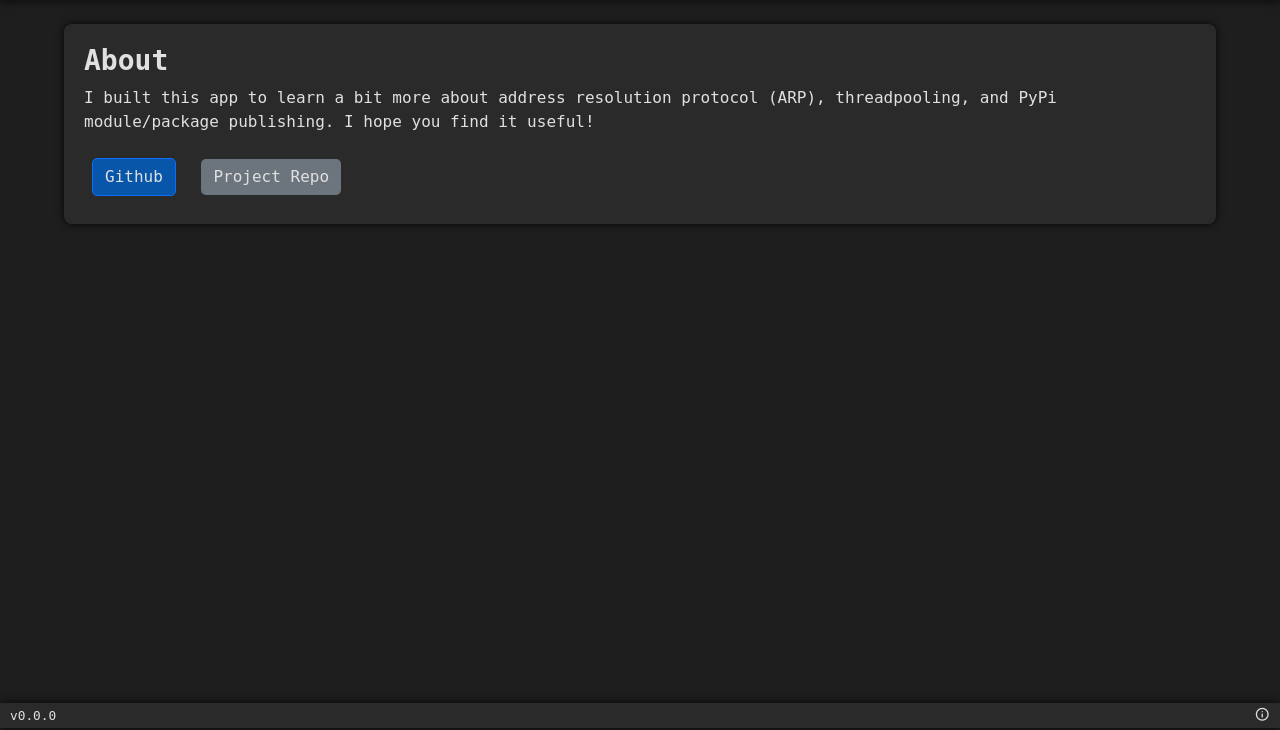
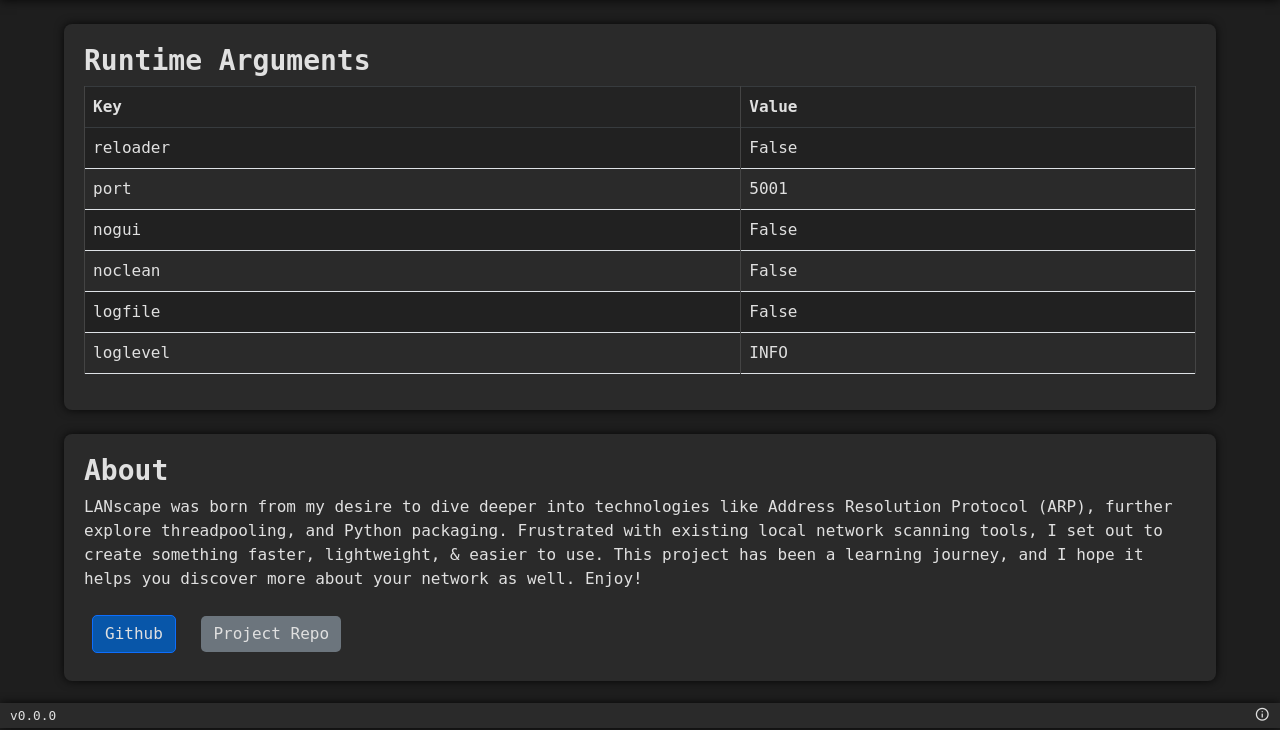
Before and after one commit to mdennis281/LANscape, a Flask app: page /info in a window 1280 px wide. Shown: the part 72-802 px from the top of the page. Run offline with Flask 3, Linux system fonts and the light colour scheme; parts of the project's set-up code (start-up, migrations or seed data) failed here and were passed over.

Commit message:
runtime args and better desc

```diff
--- a/src/lanscape/templates/info.html
+++ b/src/lanscape/templates/info.html
@@ -23,12 +23,36 @@
         </a>
     </div>
     {% endif %}
+    <div class="container-fluid my-4">
+        <h3>Runtime Arguments</h3>
+        <table class="table table-striped table-bordered">
+            <thead class="table-dark">
+                <tr>
+                    <th>Key</th>
+                    <th>Value</th>
+                </tr>
+            </thead>
+            <tbody>
+                {% for key, value in runtime_args.items() %}
+                <tr>
+                    <td>{{ key }}</td>
+                    <td>{{ value }}</td>
+                </tr>
+                {% endfor %}
+            </tbody>
+        </table>
+    </div>
 
     <div class="container-fluid my-4">
         <h3>About</h3>
         <p>
-            I built this app to learn a bit more about address resolution protocol (ARP), threadpooling, and PyPi module/package publishing.
-            I hope you find it useful!
+            LANscape was born from my desire to dive deeper into technologies like
+            Address Resolution Protocol (ARP),
+            further explore threadpooling, and Python packaging.
+            Frustrated with existing local network scanning tools,
+            I set out to create something faster, lightweight, & easier to use.
+            This project has been a learning journey, and I hope it helps you
+            discover more about your network as well. Enjoy!
         </p>
         <a  href="https://github.com/mdennis281/" target="_blank"></a>
             <button class="btn btn-primary m-2">Github</button>
```
